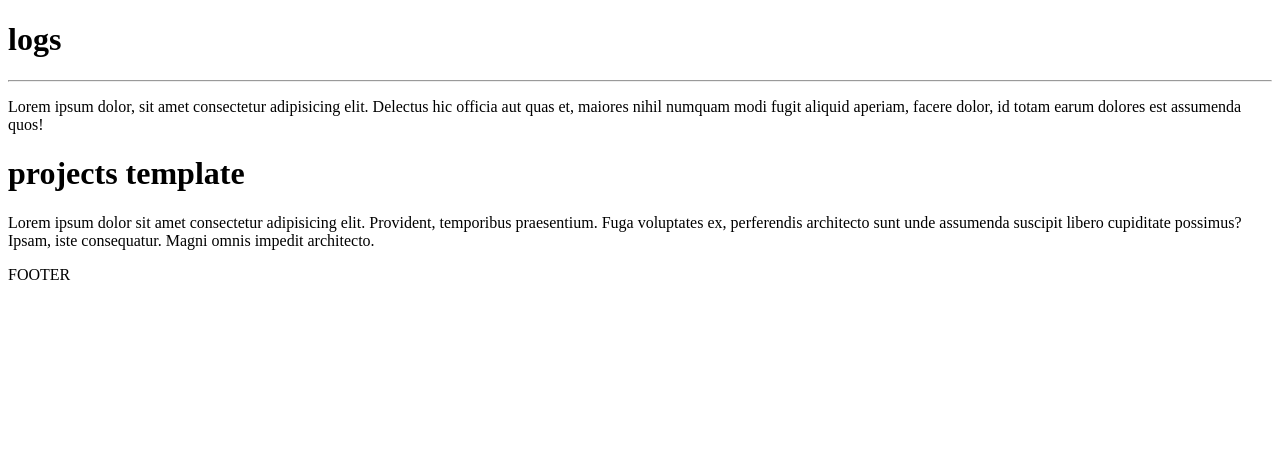
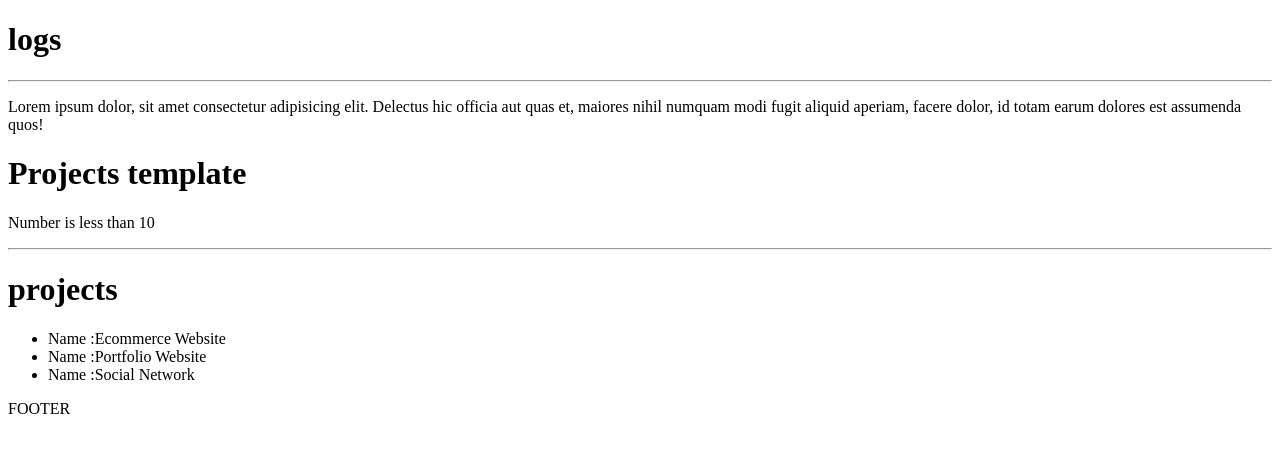
Before and after one commit to 7b809/practice-react, a Django app: page / in a window 1280 px wide. Shown: the top 453 px of the page. Run offline with Django 5.2, Linux system fonts and the light colour scheme.

Commit message:
Passing data to the templates from the url/routes.

```diff
--- a/projects/templates/projects/projects.html
+++ b/projects/templates/projects/projects.html
@@ -1,10 +1,19 @@
-
 {% extends 'main.html' %}
 
 {% block content %}
-{{msg}}
-<h1>projects template </h1>
 
-<p>Lorem ipsum dolor sit amet consectetur adipisicing elit. Provident, temporibus praesentium. Fuga voluptates ex, perferendis architecto sunt unde assumenda suscipit libero cupiditate possimus? Ipsam, iste consequatur. Magni omnis impedit architecto.</p>
+<h1> Projects template</h1>
+{%if number > 10 %}
+<p>Number is greather than 10</p>
+{%else%}
+<p>Number is less than 10</p>
+{% endif %}
 
-{% endblock content%}
+<hr>
+<h1>projects</h1>
+<ul>
+    {% for project in projects %}
+    <li>Name :{{project.title}}</li>
+    {%endfor%}
+</ul>
+{% endblock content %}
--- a/projects/templates/projects/single-project.html
+++ b/projects/templates/projects/single-project.html
@@ -3,11 +3,6 @@
 {% block content %}
 
 <h1>Single project template</h1>
-{%if number > 10 %}
-<p>Number is greather than 10</p>
-{%else%}
-<p>Number is less than 10</p>
-{% endif %}
 
 Lorem ipsum dolor sit amet consectetur adipisicing elit. Illo alias culpa velit facere incidunt mollitia, aliquid voluptate saepe odit repudiandae a cumque? Ut expedita amet consequuntur repellendus obcaecati ducimus autem.
 
--- a/projects/views.py
+++ b/projects/views.py
@@ -3,10 +3,27 @@ from django.shortcuts import render
 # Create your views here.
 from django.http import HttpResponse
 
+projectsList = [
+    {
+        'id': '1',
+        'title': 'Ecommerce Website',
+        'description': 'Fully functional ecommerce website'
+    },
+    {
+        'id': '2',
+        'title': 'Portfolio Website',
+        'description': 'A personal website to write articles and display work'
+    },
+    {
+        'id': '3',
+        'title': 'Social Network',
+        'description': 'An open source project built by the community'
+    }
+]
 def projects(request):
     page=' projects page'
     num = 10
-    context ={'page':page,'number':num}
+    context ={'page':page,'number':num,'projects':projectsList}
 
     return  render(request,'projects/projects.html',context)
 
```
